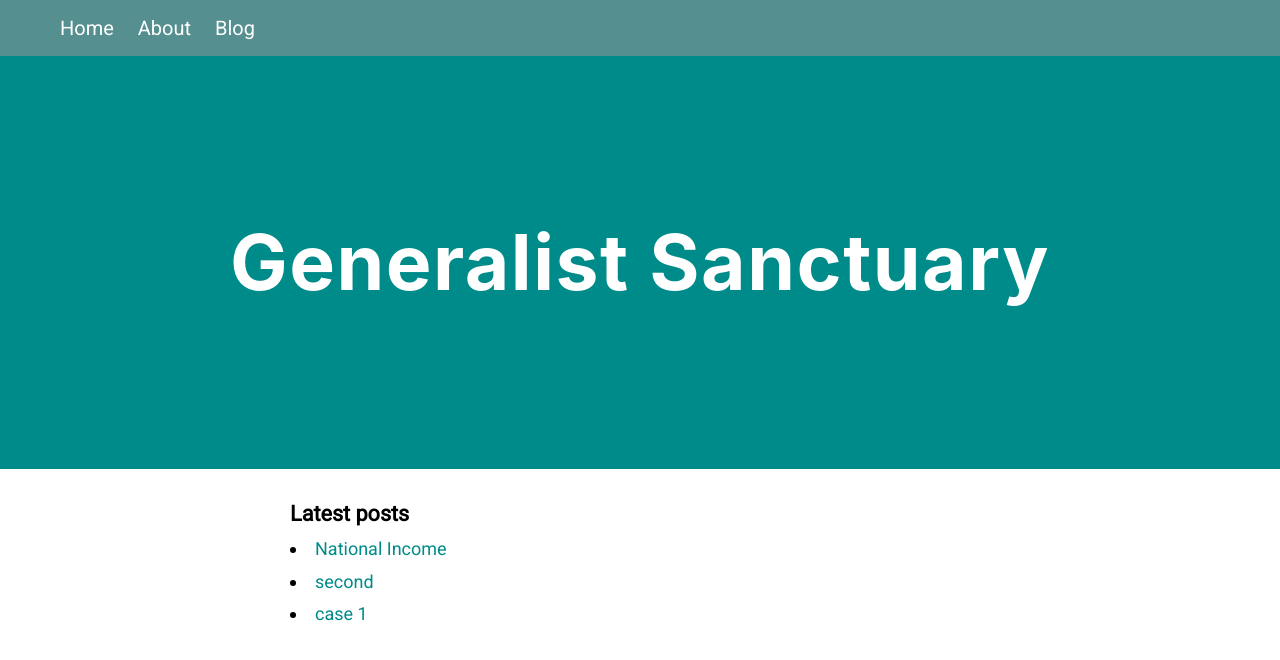
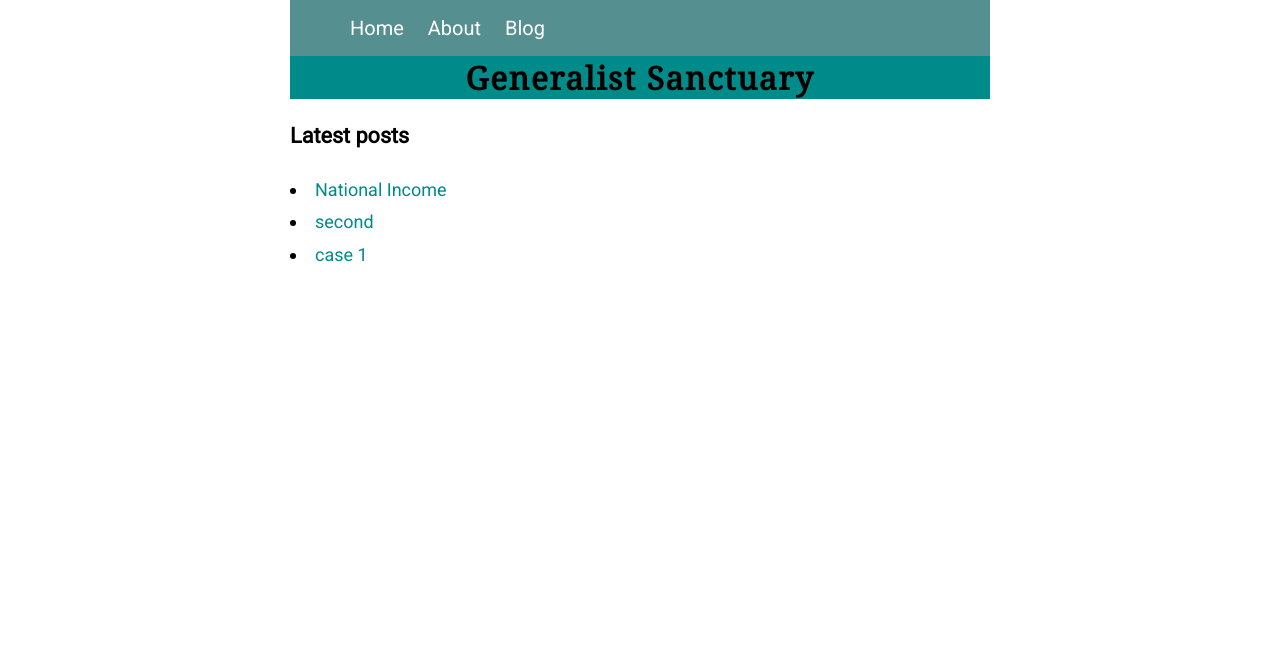
Before and after one commit to generalistsanctuary/generalistsanctuary.github.io, a Jekyll site: the page built from index.html, in a window 1280 px wide. Shown: the top 660 px of the page. Built offline with Jekyll 4.4.1, drawn with Linux system fonts in a browser that asks for light colours.

Commit message:
Update style.css

```diff
--- a/styles/style.css
+++ b/styles/style.css
@@ -1,35 +1,25 @@
 h1{
       background: darkcyan;
-      padding: 12.5% ;
+
       align-content: center;
-      color: white;
       text-align: center;
       margin-top: 0;
       margin-bottom: 2%;
       letter-spacing: 1.5px;
-      font-family:-apple-system, BlinkMacSystemFont, 'Segoe UI', Roboto, Oxygen, Ubuntu, Cantarell, 'Open Sans', 'Helvetica Neue', sans-serif;
-      font-weight: bold;
-      font-size: 6vw;
-  }
-h3{
+      font-family: 'Noto Serif', serif;
+}
+body{
       max-width: 700px;
       margin: 0 auto;
       padding-left: 4%;
       padding-right: 4%;
-}
-  body{
-      margin: 0 auto;
       margin-bottom: 5%;
       font-family: 'Roboto', sans-serif;
-  }
+}
   p{
     font-size: 18px;
-    max-width: 700px;
-    margin: 0 auto;
     line-height: 1.8;
-    padding-left: 4%;
-    padding-right: 4%;
-  }
+}
   nav{
       background-color: rgb(86, 143, 143);
       display: flex;
@@ -47,11 +37,7 @@
       padding-left: 20px;
   }
   .postsList{
-      max-width: 700px;
-      margin: 0 auto;
       line-height: 1.8;
-      padding-left: 4%;
-      padding-right: 4%;
       font-size: 18px;
   }
   .postsList a:link {
```
